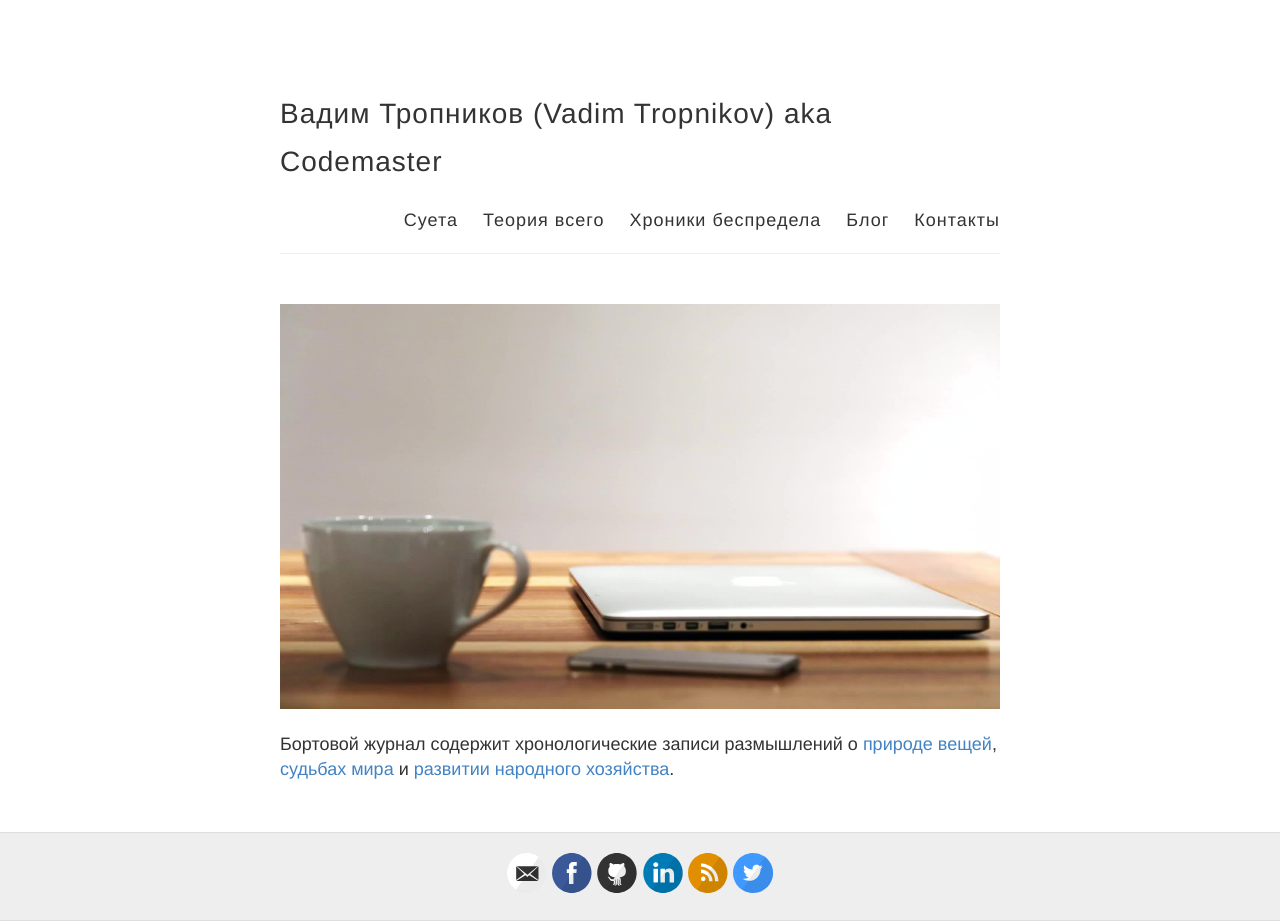
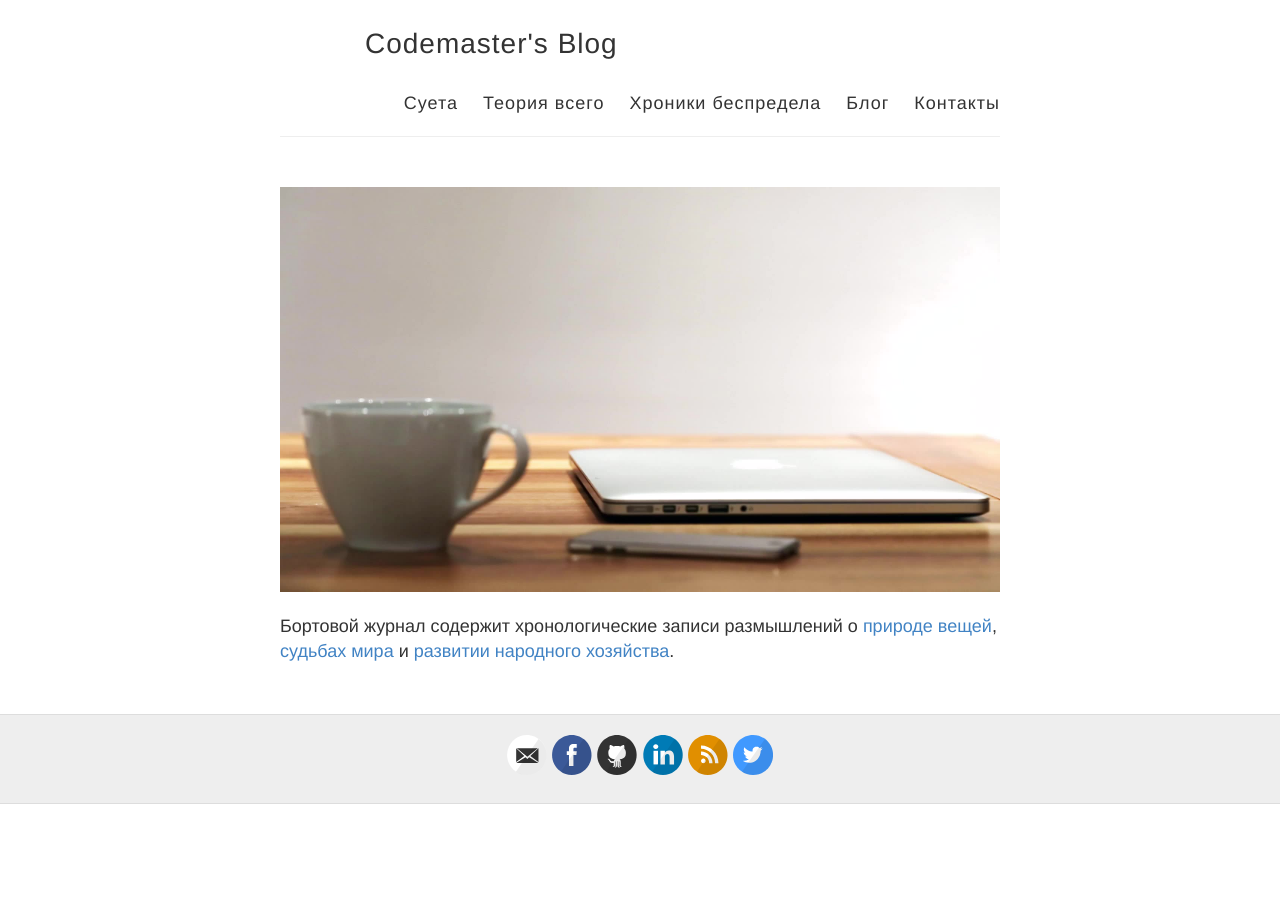
Before and after one commit to decrafts/r, a Jekyll site: the page built from index.md, in a window 1280 px wide. Built offline with Jekyll 4.4.1, drawn with Linux system fonts in a browser that asks for light colours; comment, search, counter and statistics services are not loaded; after the commit the page ends 900 px from its top, so only the background shows below that.

Commit message:
Update _config.yml

```diff
--- a/_config.yml
+++ b/_config.yml
@@ -3,7 +3,7 @@
 #
 
 # Name of your site (displayed in the header)
-name: Вадим Тропников (Vadim Tropnikov) aka Codemaster
+name: Codemaster's Blog
 
 # Short bio or description (displayed in the header)
 description: Домашняя страница программиста Вадима Тропникова. Прогрессивные информационные технологии к вашим услугам. Ищите меня по этим координатам если вдруг понадоблюсь.
```
